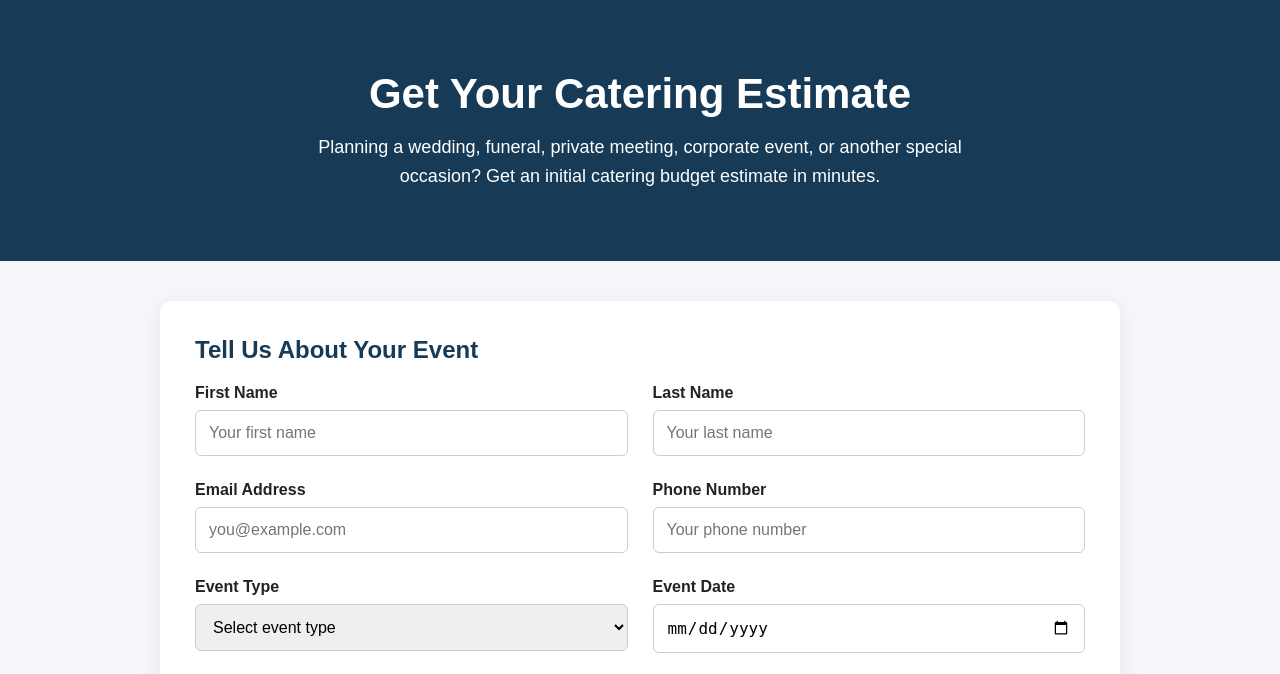
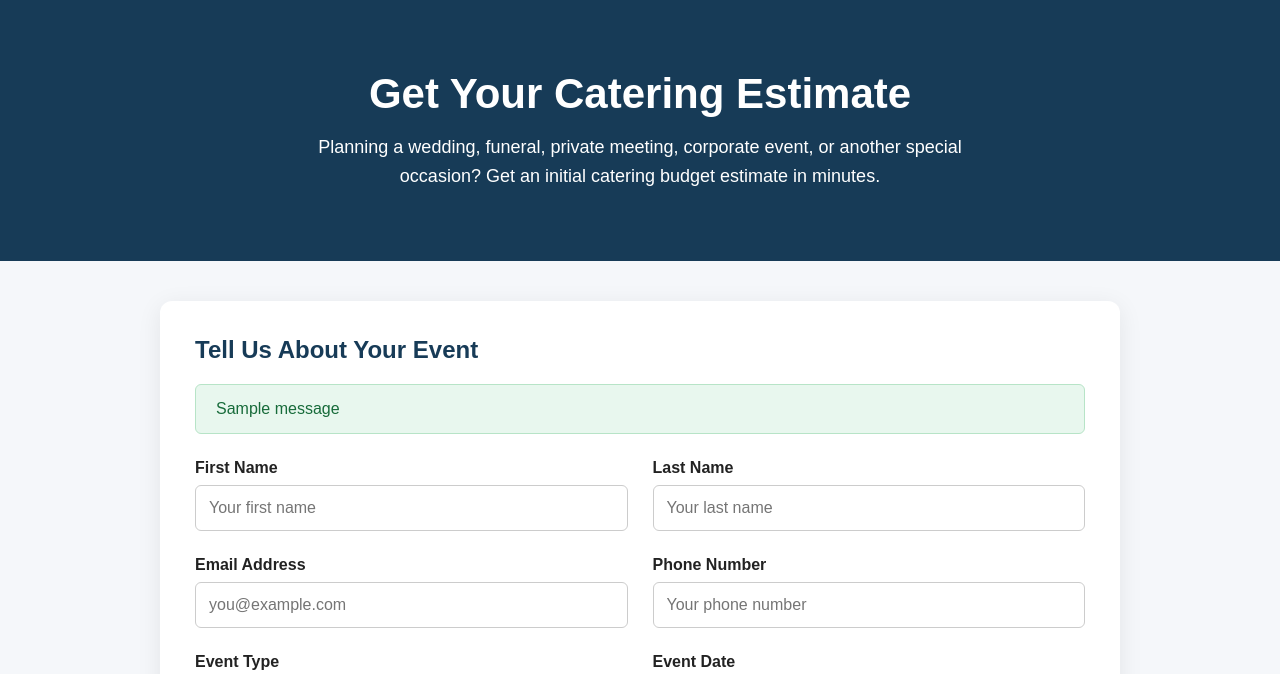
Before and after one commit to MosesOndengi/Catering_Website, a Django app: page /estimator/ in a window 1280 px wide. Shown: the top 674 px of the page. Run offline with Django 5.2, Linux system fonts and the light colour scheme; tables that the repository leaves empty hold one stand-in row (values such as "Sample post"); one stand-in notice (Sample message) is shown.

Commit message:
Complete customer qoute request workflow

```diff
--- a/events/templates/events/estimator.html
+++ b/events/templates/events/estimator.html
@@ -166,8 +166,16 @@
             text-decoration: none;
             border-radius: 6px;
         }
+        .success-message {
+            background: #e8f7ee;
+            color: #176b3a;
+            padding: 15px 20px;
+            border-radius: 6px;
+            margin-bottom: 25px;
+            border: 1px solid #b7e4c7;
+        }
 
-        @media (max-width: 700px) {
+        @m  edia (max-width: 700px) {
 
             .form-grid {
                 grid-template-columns: 1fr;
@@ -208,6 +216,17 @@
     <div class="estimator-card">
 
         <h2>Tell Us About Your Event</h2>
+        {% if messages %}
+
+                {% for message in messages %}
+
+                    <div class="success-message">
+                        {{ message }}
+                    </div>
+
+                {% endfor %}
+
+        {% endif %}
 
         {% if error %}
             <div class="error">
```
